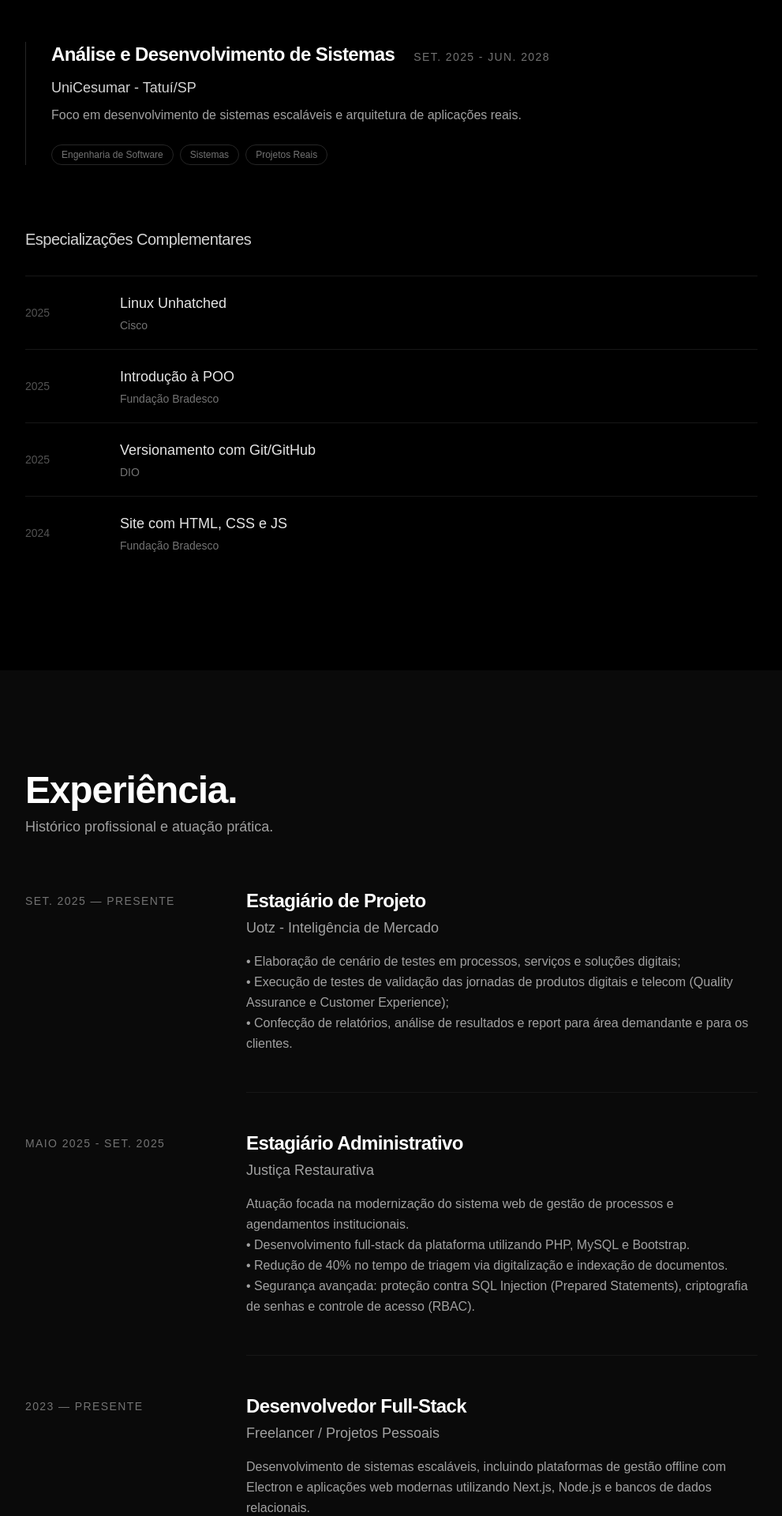
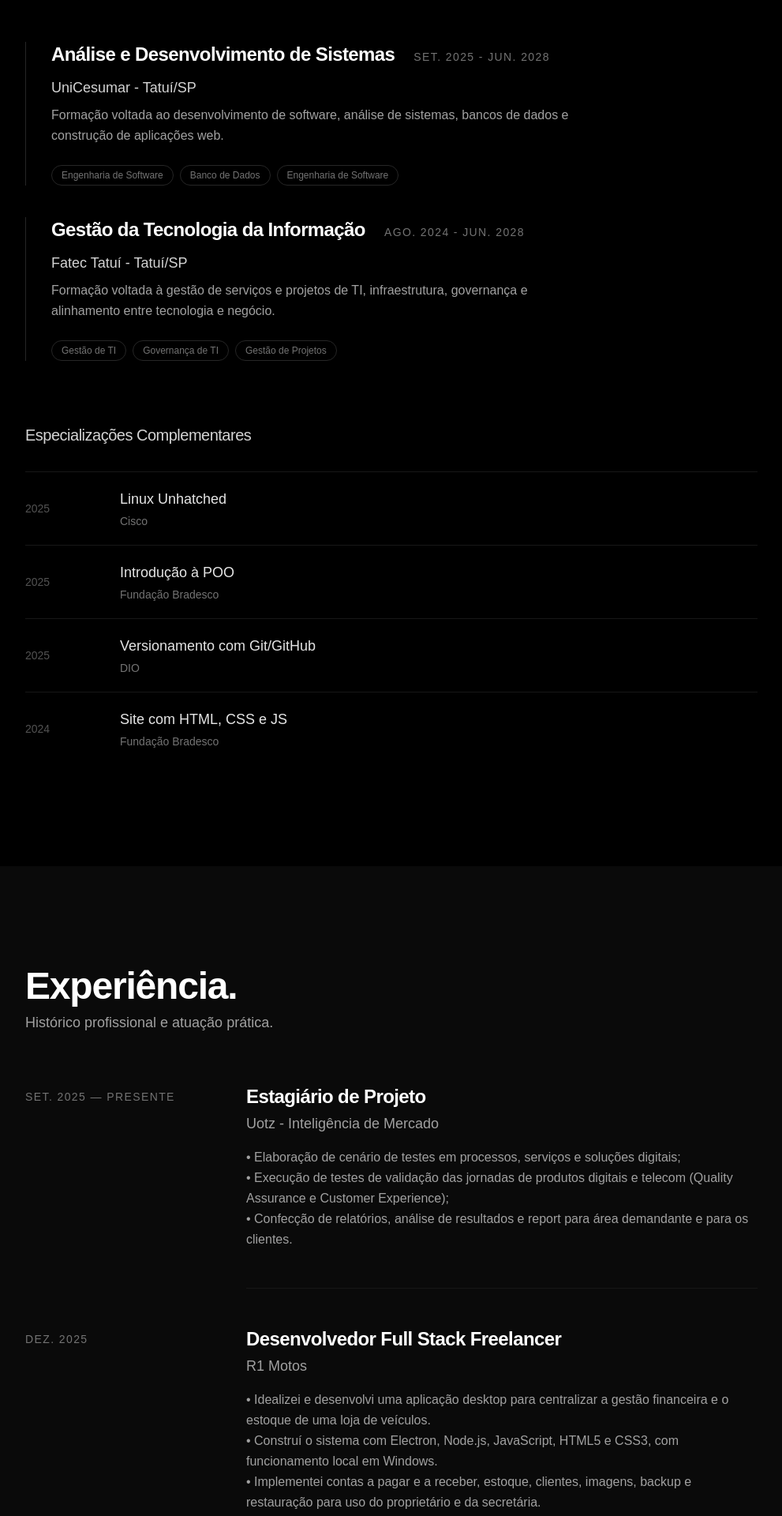
Before and after one commit to Guilherme-Bisof/Portfolio, a Next.js app in the folder frontend/: page / in a window 1280 px wide. Shown: the part 1200-3120 px from the top of the page at 79% size, without its empty margins (144-1135 px from the left). Built offline with nearby package versions, Linux system fonts and the light colour scheme.

Commit message:
feat: add dotenv configuration, update EducationSection for multiple graduations, and enhance localization files

```diff
--- a/frontend/src/components/sections/EducationSection.tsx
+++ b/frontend/src/components/sections/EducationSection.tsx
@@ -30,7 +30,10 @@ const sectionVariant: Variants = {
 export default function EducationSection() {
   const { t } = useLanguage();
 
-  const graduation = t("education.graduation") as Graduation;
+  const graduationData = t("education.graduations") as Graduation[] | Graduation;
+  const graduations = Array.isArray(graduationData)
+    ? graduationData
+    : [graduationData];
   const complementaryCourses = t("education.courses") as ComplementaryCourse[];
 
   return (
@@ -52,12 +55,15 @@ export default function EducationSection() {
         </motion.div>
 
         {/* Bloco de Graduação*/}
+        <div className="flex flex-col gap-10">
+          {graduations.map((graduation, index) => (
             <motion.div
+              key={`${graduation.course}-${index}`}
               initial="hidden"
               whileInView="visible"
               viewport={{ once: true }}
               variants={sectionVariant}
-          className="mb-20 border-l border-neutral-800 pl-6 md:pl-8"
+              className="border-l border-neutral-800 pl-6 md:pl-8"
             >
               <div className="flex flex-col md:flex-row md:items-baseline gap-2 md:gap-6 mb-3">
                 <h3 className="text-2xl font-bold text-white tracking-tight">
@@ -74,9 +80,9 @@ export default function EducationSection() {
                 {graduation.description}
               </p>
               <div className="flex flex-wrap gap-2">
-            {graduation.tags?.map((tag) => (
+                {graduation.tags?.map((tag, tagIndex) => (
                   <span
-                key={tag}
+                    key={`${graduation.course}-${tag}-${tagIndex}`}
                     className="border border-neutral-800 text-neutral-500 text-xs px-3 py-1 rounded-full font-medium"
                   >
                     {tag}
@@ -84,6 +90,8 @@ export default function EducationSection() {
                 ))}
               </div>
             </motion.div>
+          ))}
+        </div>
 
         {/* Linha do tempo*/}
         <motion.div
@@ -93,6 +101,7 @@ export default function EducationSection() {
           variants={{
             visible: { transition: { staggerChildren: 0.1 } },
           }}
+          className="mt-20"
         >
           <h3 className="text-xl font-medium tracking-tight mb-8 text-neutral-300">
             {t("education.complementaryTitle")}
--- a/frontend/src/locales/en.json
+++ b/frontend/src/locales/en.json
@@ -27,6 +27,12 @@
         "description": "• Elaboration of test scenarios for digital processes, services, and solutions;\n• Execution of validation tests for digital product and telecom journeys (Quality Assurance and Customer Experience);\n• Preparation of reports, result analysis, and reporting for the requesting area and clients."
       },
       {
+        "role": "Full Stack Freelance Developer",
+        "company": "R1 Motos",
+        "period": "Dec. 2025",
+        "description": "• Conceptualized and developed a desktop application to centralize financial management and inventory for a vehicle dealership.\n• Built the system with Electron, Node.js, JavaScript, HTML5, and CSS3, running locally on Windows.\n• Implemented accounts payable and receivable, inventory, customers, images, backup, and restoration features for owner and secretary use."
+      },
+      {
         "role": "Administrative Intern",
         "company": "Restorative Justice",
         "period": "May 2025 - Sep. 2025",
@@ -43,13 +49,22 @@
   "education": {
     "title": "Trajectory.",
     "subtitle": "Academic background and specializations.",
-    "graduation": {
-      "course": "Systems Analysis and Development",
-      "institution": "UniCesumar - Tatuí/SP",
-      "period": "Sep. 2025 - Jun. 2028",
-      "description": "Focus on developing scalable systems and real-world application architecture.",
-      "tags": ["Software Engineering", "Systems", "Real Projects"]
-    },
+    "graduations": [
+      {
+        "course": "Systems Analysis and Development",
+        "institution": "UniCesumar - Tatuí/SP",
+        "period": "Sep. 2025 - Jun. 2028",
+        "description": "Technology degree focused on software development, systems analysis, databases, and web application development.",
+        "tags": ["Software Engineering", "Databases", "Software Development"]
+      },
+      {
+        "course": "Information Technology Management",
+        "institution": "Fatec Tatuí — Tatuí/SP",
+        "period": "Ago. 2024 - Jun. 2028",
+        "description": "Training in IT service management, infrastructure, governance, and alignment between technology and business.",
+        "tags": ["IT Management", "IT Governance", "Project Management"]
+      }
+    ],
     "complementaryTitle": "Complementary Specializations",
     "courses": [
       { "name": "Linux Unhatched", "institution": "Cisco", "year": "2025" },
--- a/frontend/src/locales/pt.json
+++ b/frontend/src/locales/pt.json
@@ -27,6 +27,12 @@
         "description": "• Elaboração de cenário de testes em processos, serviços e soluções digitais;\n• Execução de testes de validação das jornadas de produtos digitais e telecom (Quality Assurance e Customer Experience);\n• Confecção de relatórios, análise de resultados e report para área demandante e para os clientes."
       },
       {
+        "role": "Desenvolvedor Full Stack Freelancer",
+        "company": "R1 Motos",
+        "period": "Dez. 2025",
+        "description": "• Idealizei e desenvolvi uma aplicação desktop para centralizar a gestão financeira e o estoque de uma loja de veículos.\n• Construí o sistema com Electron, Node.js, JavaScript, HTML5 e CSS3, com funcionamento local em Windows.\n• Implementei contas a pagar e a receber, estoque, clientes, imagens, backup e restauração para uso do proprietário e da secretária."
+      },
+      {
         "role": "Estagiário Administrativo",
         "company": "Justiça Restaurativa",
         "period": "Maio 2025 - Set. 2025",
@@ -43,13 +49,22 @@
   "education": {
     "title": "Trajetória.",
     "subtitle": "Formação acadêmica e especializações.",
-    "graduation": {
-      "course": "Análise e Desenvolvimento de Sistemas",
-      "institution": "UniCesumar - Tatuí/SP",
-      "period": "Set. 2025 - Jun. 2028",
-      "description": "Foco em desenvolvimento de sistemas escaláveis e arquitetura de aplicações reais.",
-      "tags": ["Engenharia de Software", "Sistemas", "Projetos Reais"]
-    },
+    "graduations": [
+      {
+        "course": "Análise e Desenvolvimento de Sistemas",
+        "institution": "UniCesumar - Tatuí/SP",
+        "period": "Set. 2025 - Jun. 2028",
+        "description": "Formação voltada ao desenvolvimento de software, análise de sistemas, bancos de dados e construção de aplicações web.",
+        "tags": ["Engenharia de Software", "Banco de Dados", "Engenharia de Software"]
+      },
+      {
+        "course": "Gestão da Tecnologia da Informação",
+        "institution": "Fatec Tatuí - Tatuí/SP",
+        "period": "Ago. 2024 - Jun. 2028",
+        "description": "Formação voltada à gestão de serviços e projetos de TI, infraestrutura, governança e alinhamento entre tecnologia e negócio.",
+        "tags": ["Gestão de TI", "Governança de TI", "Gestão de Projetos"]
+      }
+    ],
     "complementaryTitle": "Especializações Complementares",
     "courses": [
       { "name": "Linux Unhatched", "institution": "Cisco", "year": "2025" },
```
Also changed, not shown: 1 other file (tests, documents, lock files or other folders). Lines whose indentation alone changed are shown as unchanged.
